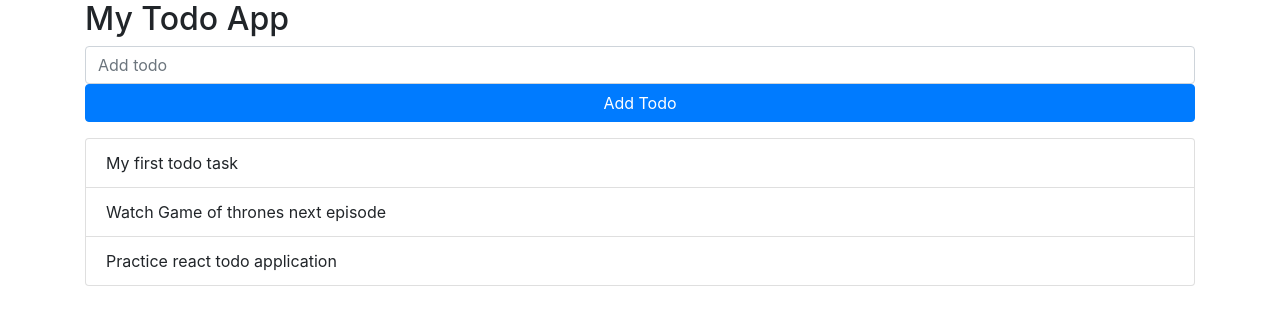
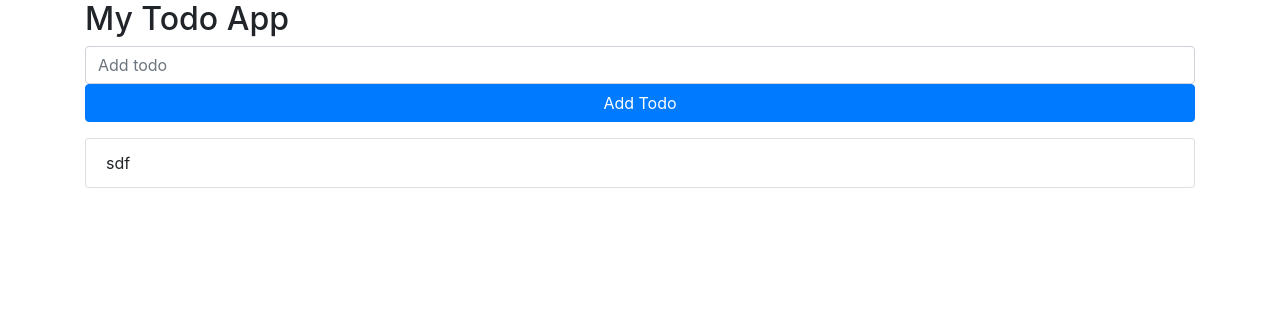
Before and after one commit to iMagesh/react-basic-todo, a React (Create React App) app: page / in a window 1280 px wide. Shown: the top 322 px of the page. Built offline with nearby package versions, Linux system fonts and the light colour scheme.

Commit message:
add todo works with state

```diff
--- a/src/App.js
+++ b/src/App.js
@@ -6,18 +6,20 @@ class App extends React.Component {
   constructor() {
     super();
     this.state = {
-      todos: [
-        "My first todo task",
-        "Watch Game of thrones next episode",
-        "Practice react todo application"
-      ]
+      todos: ["sdf"]
     };
   }
+
+  handleSubmit(input) {
+    console.log(input);
+    this.setState({ todos: [...this.state.todos, input] });
+  }
+
   render() {
     return (
       <div className="container">
         <h2>My Todo App</h2>
-        <TodoForm />
+        <TodoForm handleSubmit={this.handleSubmit.bind(this)} />
         <TodoList todos={this.state.todos} />
       </div>
     );
--- a/src/TodoForm.js
+++ b/src/TodoForm.js
@@ -25,9 +25,8 @@ class TodoForm extends React.Component {
         />
         <button
           type="button"
-          name=""
-          id=""
           className="btn btn-primary btn-block"
+          onClick={this.props.handleSubmit.bind(this, this.state.input)}
         >
           Add Todo
         </button>
```
